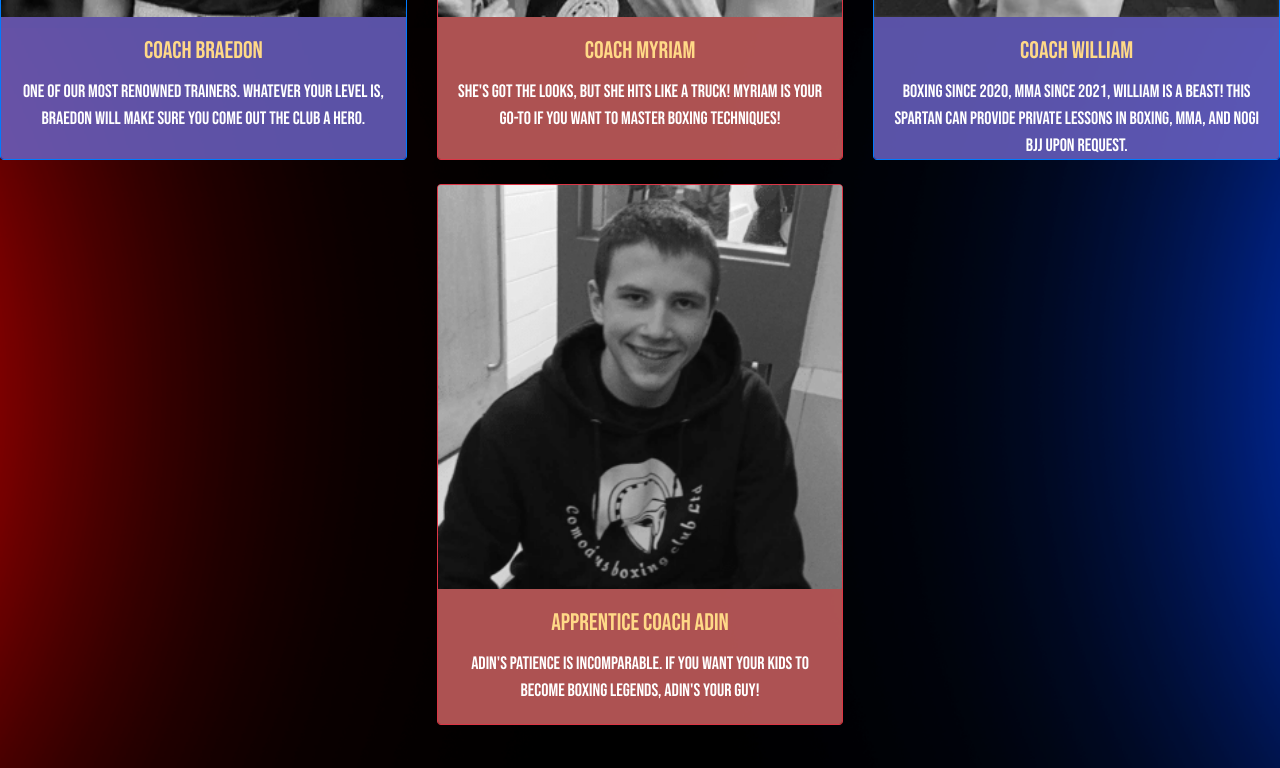
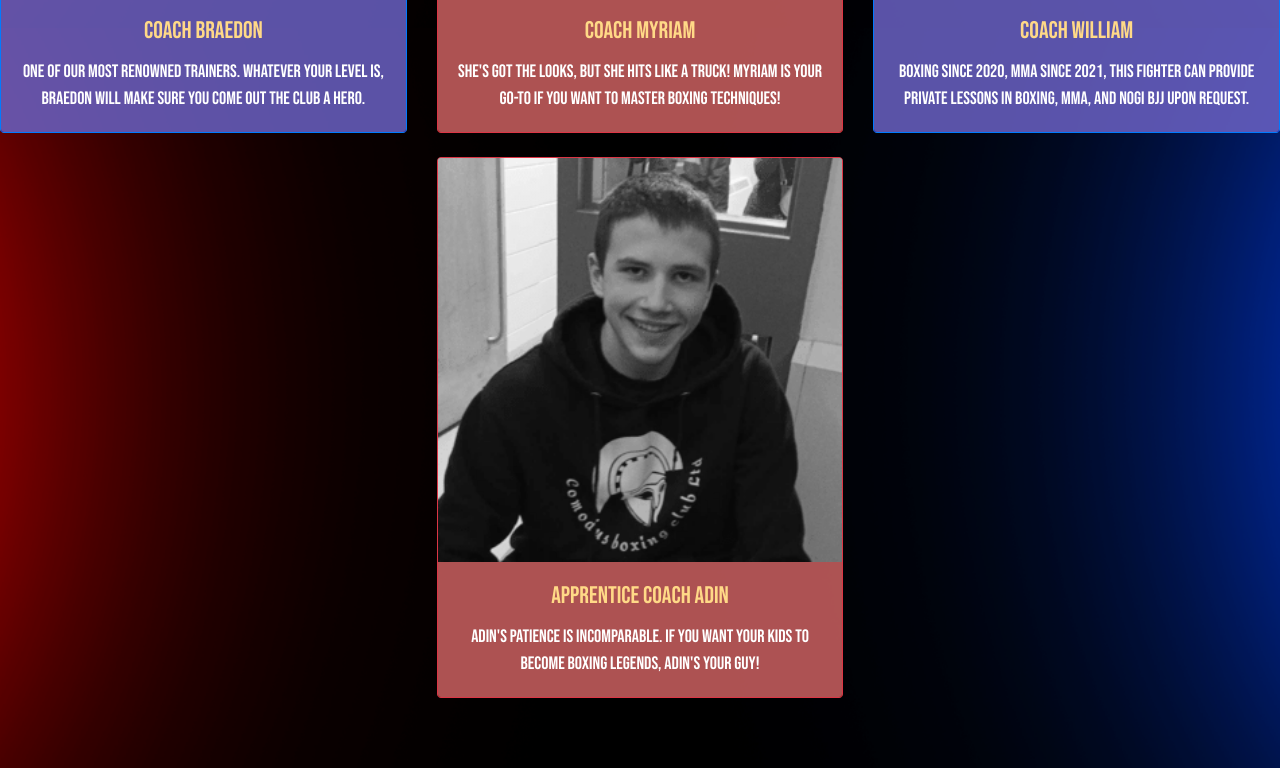
Before and after one commit to BigSmoof/ComodusBoxingClub, a plain HTML site: page about.html in a window 1280 px wide. Shown: the part 1572-2340 px from the top of the page. Drawn offline with nearby package versions, Linux system fonts and the light colour scheme.

Commit message:
modified william trainer card

```diff
--- a/about.html
+++ b/about.html
@@ -185,7 +185,7 @@
                     alt="Trainer Image">
                 <div class="card-body text-center card-body-primary">
                     <h4 class="card-title">Coach William</h4>
-                    <p class="card-text">Boxing since 2020, MMA since 2021, William is a beast! This spartan can provide
+                    <p class="card-text">Boxing since 2020, MMA since 2021, this fighter can provide
                         private lessons in boxing, MMA, and Nogi BJJ upon request.</p>
                 </div>
             </div>
```
